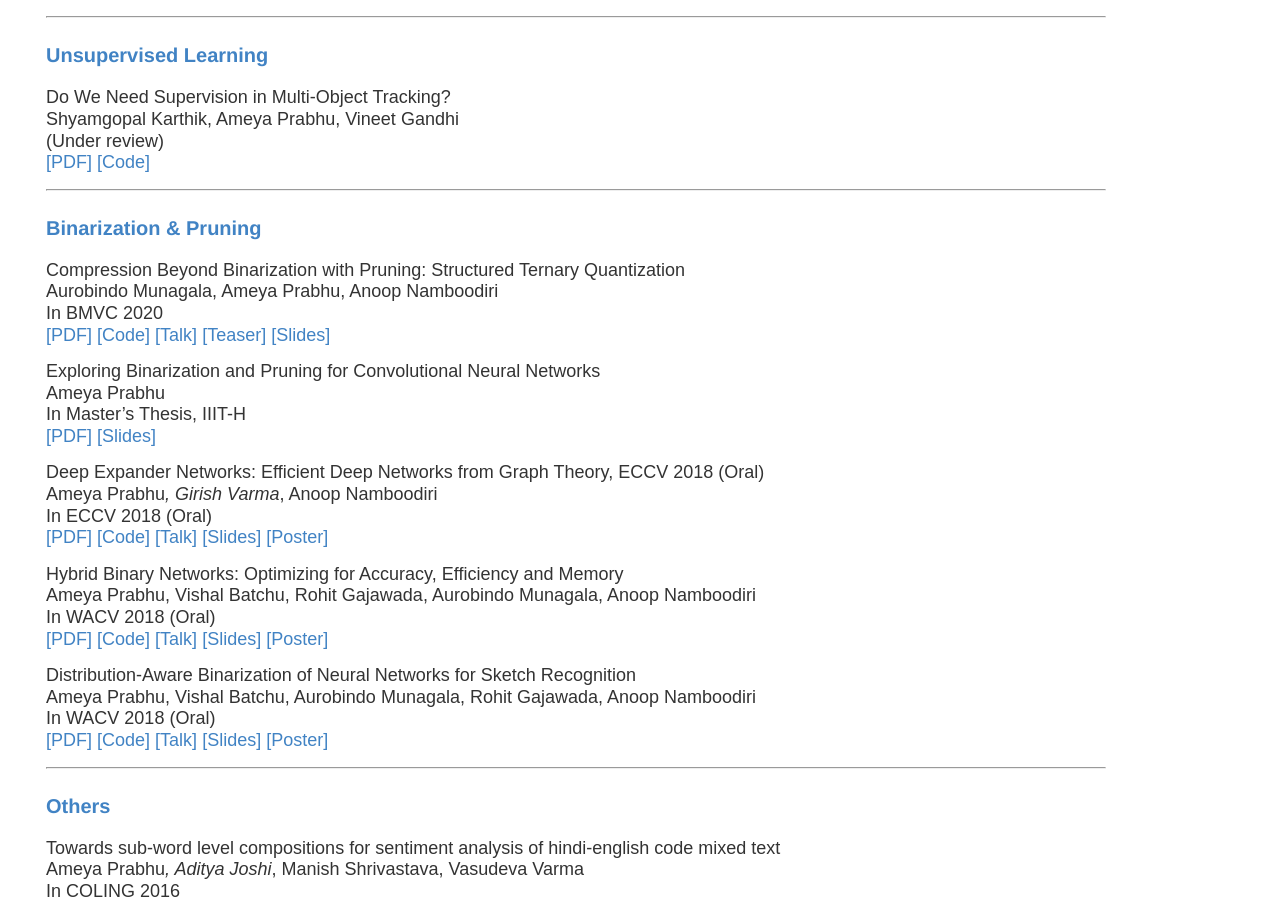
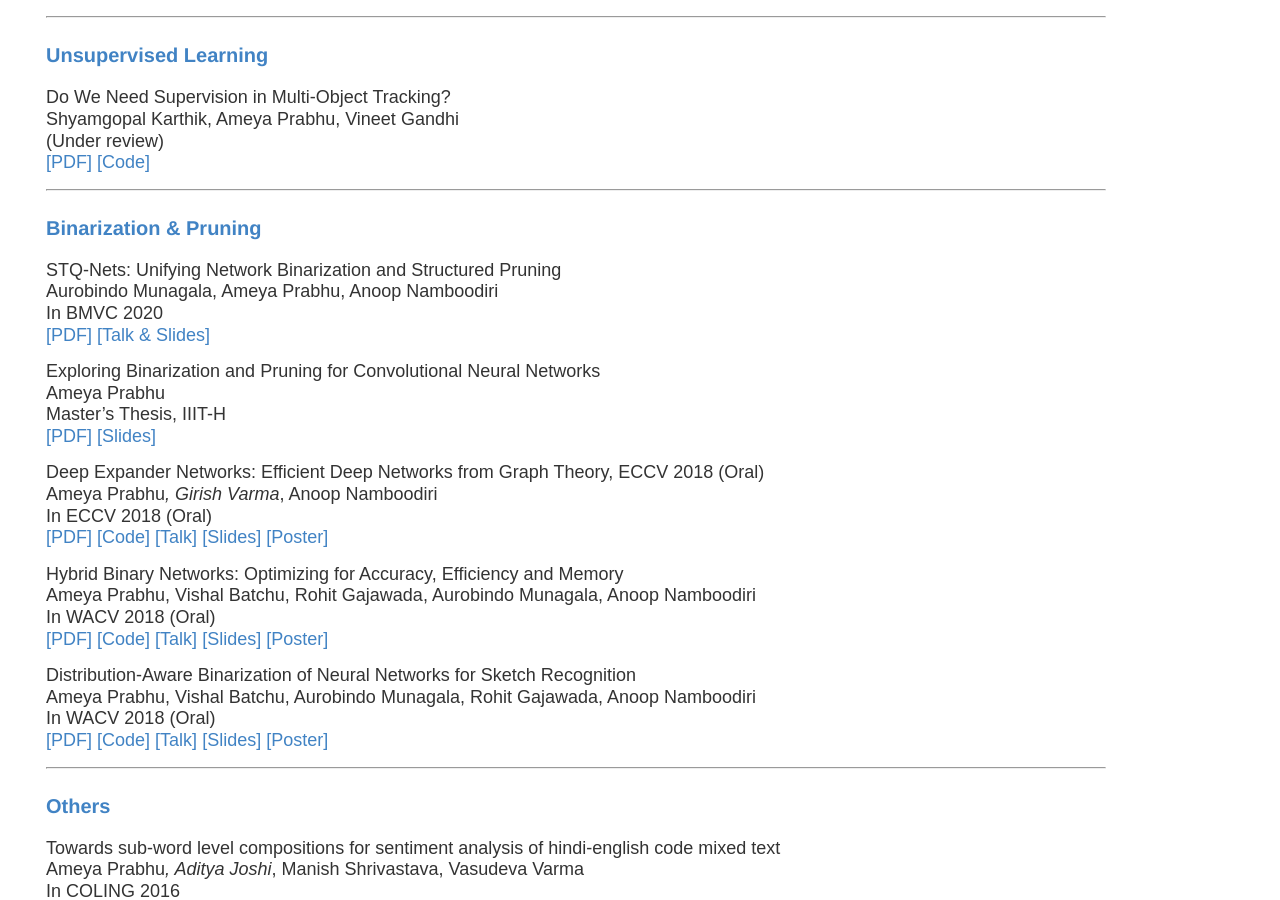
Before and after one commit to drimpossible/drimpossible.github.io, a Jekyll site: the page built from publications/index.md, in a window 1280 px wide and 900 px high, scrolled down 518 px. Built offline with Jekyll 4.4.1, drawn with Linux system fonts in a browser that asks for light colours.

Commit message:
update gdumb details

```diff
--- a/publications/index.md
+++ b/publications/index.md
@@ -12,7 +12,7 @@
 
 ### <a name="lifelonglearning" id="lifelonglearning"> Continual Learning
 
-GDumb: A Simple Approach that Questions Our Progress in Continual Learning<br/>Ameya Prabhu, Philip H.S. Torr, Puneet K. Dokania<br/> In ECCV 2020 (Oral) <br/> [\[PDF\]](https://github.com/drimpossible/drimpossible.github.io/blob/master/documents/gdumb.pdf) [\[Code\]](https://github.com/drimpossible/GDumb) [\[Talk\]]() [\[Teaser\]]() [\[Slides\]](https://github.com/drimpossible/drimpossible.github.io/blob/master/documents/gdumb_slides.pdf)
+GDumb: A Simple Approach that Questions Our Progress in Continual Learning<br/>Ameya Prabhu, Philip H.S. Torr, Puneet K. Dokania<br/> In ECCV 2020 (Oral) <br/> [\[PDF\]](https://www.robots.ox.ac.uk/~tvg/publications/2020/gdumb.pdf) [\[Code\]](https://github.com/drimpossible/GDumb) [\[Talk\]](https://www.youtube.com/watch?v=iHCy_9guZMI) [\[Teaser\]](https://www.youtube.com/watch?v=F37GNpRLUrM) [\[Slides\]](https://github.com/drimpossible/drimpossible.github.io/blob/master/documents/gdumb_slides.pdf)
 
 ---
 ### <a name="activelearning" id="activelearning"> Uncertainty & Active Learning
@@ -27,9 +27,9 @@
 ---
 ### <a name="netcompress" id="netcompress"> Binarization & Pruning
 
-Compression Beyond Binarization with Pruning: Structured Ternary Quantization <br/> Aurobindo Munagala, Ameya Prabhu, Anoop Namboodiri <br/> In BMVC 2020 <br/> [\[PDF\]]() [\[Code\]]() [\[Talk\]]() [\[Teaser\]]() [\[Slides\]]()
+STQ-Nets: Unifying Network Binarization and Structured Pruning <br/> Aurobindo Munagala, Ameya Prabhu, Anoop Namboodiri <br/> In BMVC 2020 <br/> [\[PDF\]](https://www.bmvc2020-conference.com/assets/papers/0113.pdf) [\[Talk & Slides\]](https://www.bmvc2020-conference.com/conference/papers/paper_0113.html)
 
-Exploring Binarization and Pruning for Convolutional Neural Networks <br/> Ameya Prabhu  <br/> In Master's Thesis, IIIT-H <br/>  [\[PDF\]](https://github.com/drimpossible/drimpossible.github.io/blob/master/documents/ms_thesis.pdf) [\[Slides\]](https://github.com/drimpossible/drimpossible.github.io/blob/master/documents/ms_thesis_slides.pdf)
+Exploring Binarization and Pruning for Convolutional Neural Networks <br/> Ameya Prabhu  <br/> Master's Thesis, IIIT-H <br/>  [\[PDF\]](https://github.com/drimpossible/drimpossible.github.io/blob/master/documents/ms_thesis.pdf) [\[Slides\]](https://github.com/drimpossible/drimpossible.github.io/blob/master/documents/ms_thesis_slides.pdf)
 
 Deep Expander Networks: Efficient Deep Networks from Graph Theory, ECCV 2018 (Oral)  <br/> Ameya Prabhu*, Girish Varma*, Anoop Namboodiri  <br/> In ECCV 2018 (Oral) <br/> [\[PDF\]](http://openaccess.thecvf.com/content_ECCV_2018/papers/Ameya_Prabhu_Deep_Expander_Networks_ECCV_2018_paper.pdf) [\[Code\]](https://github.com/drimpossible/Deep-Expander-Networks) [\[Talk\]](https://www.youtube.com/watch?v=0poGlFx1OBU)  [\[Slides\]](https://github.com/drimpossible/drimpossible.github.io/blob/master/documents/expander_slides.pdf) [\[Poster\]](https://github.com/drimpossible/drimpossible.github.io/blob/master/documents/expander_poster.pdf)
 
```
